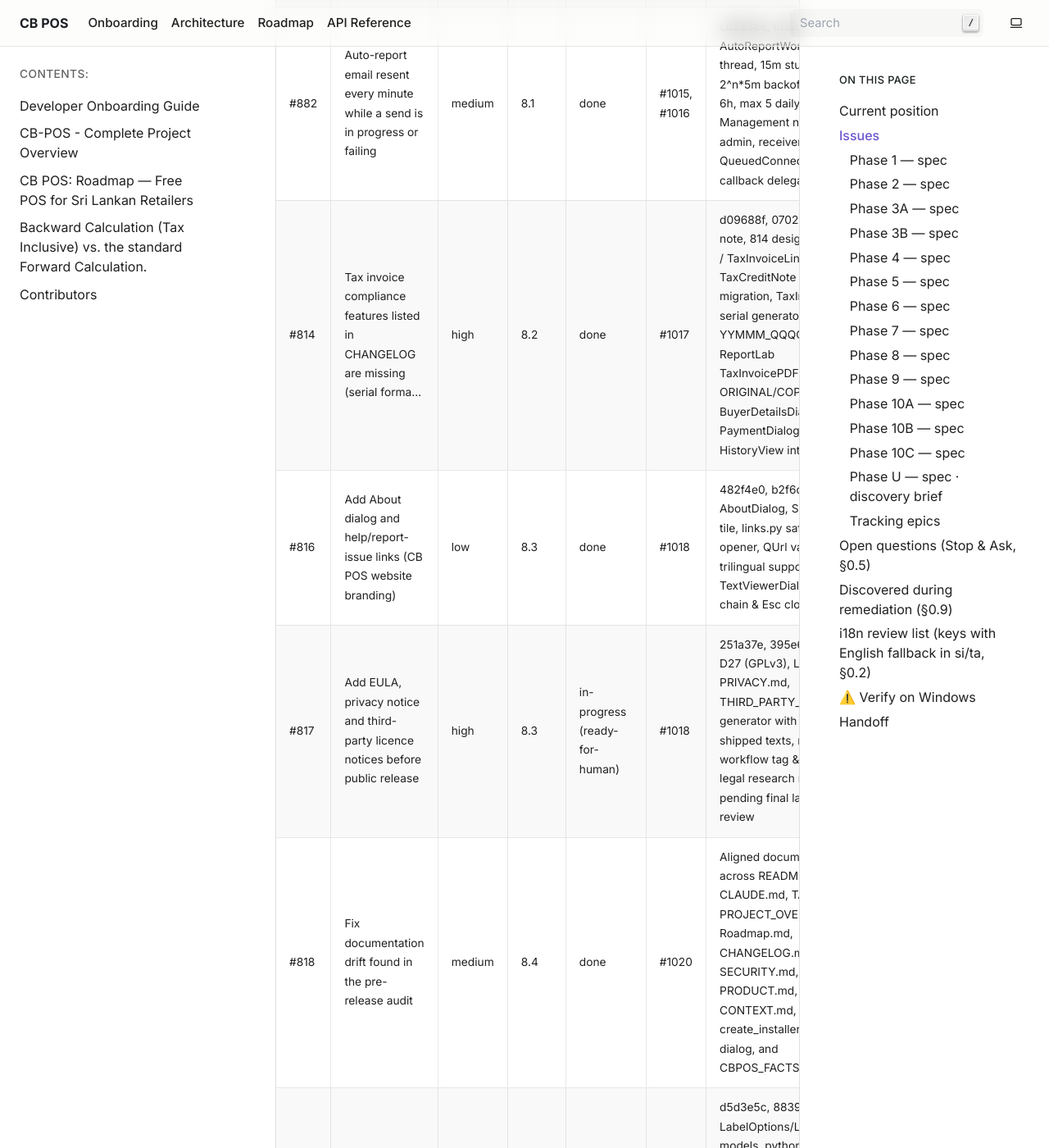
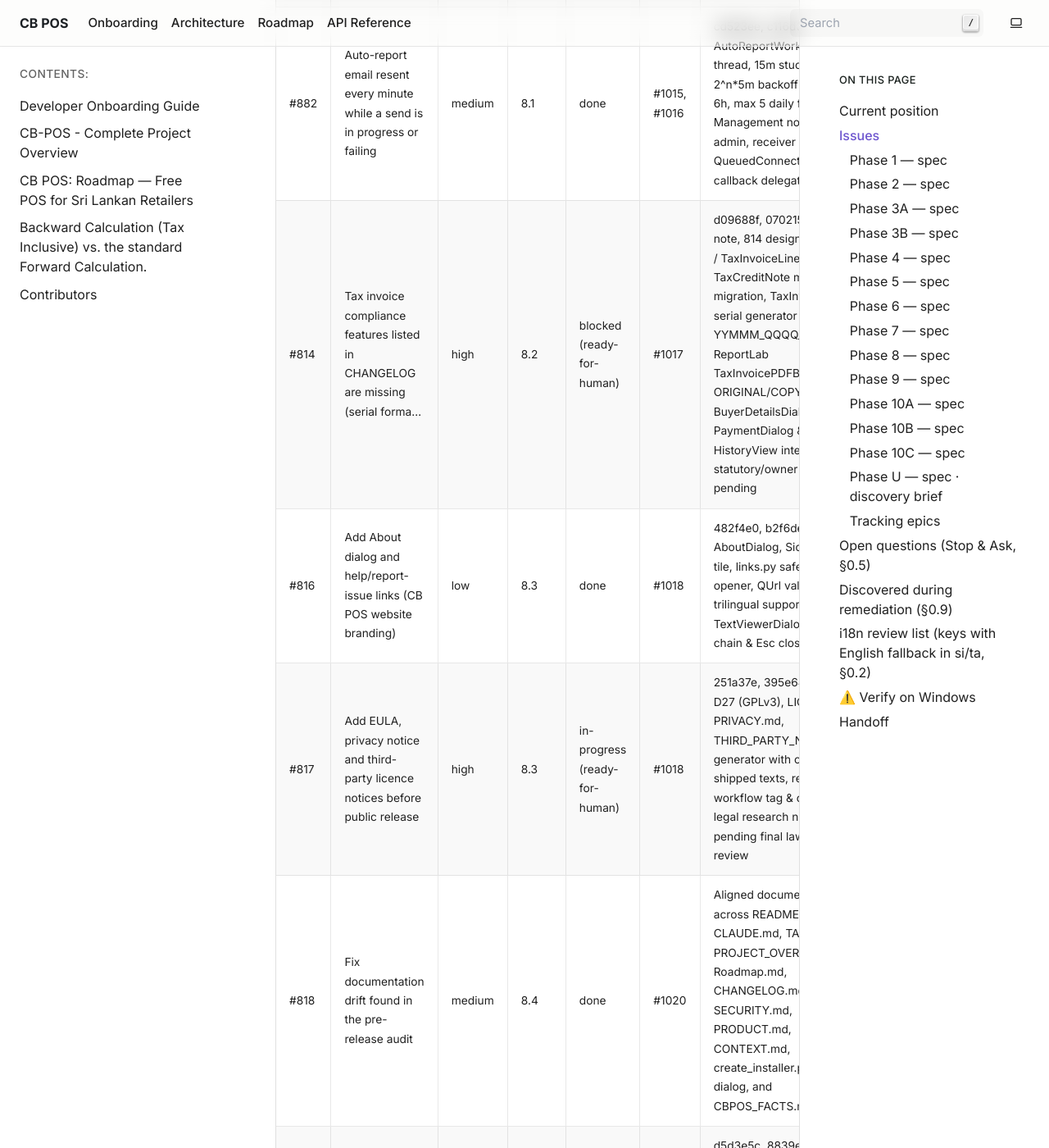
Before and after one commit to HMAHD/CB-POS, a Sphinx documentation site: the page built from docs/remediation/PROGRESS.md, in a window 1280 px wide and 1400 px high, scrolled down 20127 px. Shown: the whole window at 82% size. Built offline with Sphinx 7.4.7, drawn with Linux system fonts in a browser that asks for light colours; pages that are not in the unit, such as notebooks, are missing from menus; some of the changed text lies outside the part shown.

Commit message:
docs(remediation): correct human verification statuses

```diff
--- a/docs/remediation/PROGRESS.md
+++ b/docs/remediation/PROGRESS.md
@@ -137,7 +137,7 @@ Statuses: `todo` · `in-progress` · `blocked (Q#)` · `pr-open` · `done` (merg
 | #896 | Committing a GRN has no permission check (purchase.create_grn is defined but … | medium | 5.1 | done | #998 | 8e4ed10 · Enforce purchase.create_grn on GRN commit, add suppliers.manage and migration |
 | #809 | Settings encryption key is derived from hostname when missing (predictable) | medium | 5.2 | done | #999 | e8d78e6 · Random Fernet key, DPAPI/raw protection at rest, atomic legacy migration, unwrap quarantine |
 | #898 | Excel export writes text cells starting with "=" as live formulas (CSV/formul… | medium | 5.2 | done | #999 | e8d78e6 · Prevent formula injection via XLSX_WRITER_OPTIONS and csv_safe escaping |
-| #911 | Reprint prints voided sales and credit notes as ordinary "Cash Receipt" dupli… | low | 5.3 | done | #1000 | d9bf172 · ReceiptReprintService, sales.reprint permission & migration, refund document receipt truth, part-refunded note, void disable & tooltip (⚠️ Windows print pending) |
+| #911 | Reprint prints voided sales and credit notes as ordinary "Cash Receipt" dupli… | low | 5.3 | blocked (ready-for-human) | #1000 | d9bf172 · ReceiptReprintService, sales.reprint permission & migration, refund document receipt truth, part-refunded note, void disable & tooltip (⚠️ Windows print pending) |
 | #917 | PIN login runs one bcrypt check per active user on the UI thread, freezing th… | low | 5.4 | done | #1001 | e83346c · PinCheckWorker off UI thread for login/override/profile, disable UI with checking label, generation counter, no duplicate runs |
 | #918 | Three places use the segfault-prone `destroyed` pattern that CLAUDE.md forbid… | low | 5.4 | done | #1001 | e83346c · Eliminated destroyed.connect outside destroy_hooks, call_on_destroyed with ID dict in ModalDimmerManager, AST guardrails |
 
@@ -188,11 +188,11 @@ Statuses: `todo` · `in-progress` · `blocked (Q#)` · `pr-open` · `done` (merg
 | #808 | Update check: cannot be disabled, min_version ignored, release changelog alwa… | medium | 8.1 | done | #1015, #1016 | 2de4530, c116d3b · auto_update_check setting on System tab 5, packaging Version comparison for min_version required dialog, changelog_section.py and release workflow, plain text changelog |
 | #881 | Exports to USB / another drive refused ("Export path outside allowed director… | medium | 8.1 | done | #1015, #1016 | 37f4601, c116d3b · ensure_writable_target helper in cbpos/core/utils/paths.py, parent existence/W_OK check, format_export_error translated notice |
 | #882 | Auto-report email resent every minute while a send is in progress or failing | medium | 8.1 | done | #1015, #1016 | cd523ee, c116d3b, 2f565b2 · AutoReportWorker off UI thread, 15m stuck recovery, 2^n*5m backoff capped at 6h, max 5 daily failures, Management notice for admin, receiver QueuedConnection, email callback delegation |
-| #814 | Tax invoice compliance features listed in CHANGELOG are missing (serial forma… | high | 8.2 | done | #1017 | d09688f, 0702157 · research note, 814 design, TaxInvoice / TaxInvoiceLine / TaxCreditNote models & migration, TaxInvoiceService serial generator YYMMM_QQQQ_XXXXX, ReportLab TaxInvoicePDFBuilder ORIGINAL/COPY ONLY, BuyerDetailsDialog, PaymentDialog & HistoryView integration |
+| #814 | Tax invoice compliance features listed in CHANGELOG are missing (serial forma… | high | 8.2 | blocked (ready-for-human) | #1017 | d09688f, 0702157 · research note, 814 design, TaxInvoice / TaxInvoiceLine / TaxCreditNote models & migration, TaxInvoiceService serial generator YYMMM_QQQQ_XXXXX, ReportLab TaxInvoicePDFBuilder ORIGINAL/COPY ONLY, BuyerDetailsDialog, PaymentDialog & HistoryView integration; final statutory/owner verification pending |
 | #816 | Add About dialog and help/report-issue links (CB POS website branding) | low | 8.3 | done | #1018 | 482f4e0, b2f6de6 · AboutDialog, SideMenu Help tile, links.py safe URL opener, QUrl validation, trilingual support, TextViewerDialog, focus chain & Esc close |
 | #817 | Add EULA, privacy notice and third-party licence notices before public release | high | 8.3 | in-progress (ready-for-human) | #1018 | 251a37e, 395e647 · Decision D27 (GPLv3), LICENSE, PRIVACY.md, THIRD_PARTY_NOTICES.txt generator with complete shipped texts, release workflow tag & count check, legal research note; open pending final lawyer/owner review |
 | #818 | Fix documentation drift found in the pre-release audit | medium | 8.4 | done | #1020 | Aligned documentation drift across README, CLAUDE.md, TAX.md, PROJECT_OVERVIEW.md, Roadmap.md, CHANGELOG.md, SECURITY.md, PRODUCT.md, CONTEXT.md, create_installer.py, shortcuts dialog, and CBPOS_FACTS.md |
-| #819 | Product labels: English-only names, fake barcode in preview, no label size se… | low | 8.4 | done (ready-for-human: ⚠️ Verify on Windows) | #1020 | d5d3e5c, 8839ead · LabelOptions/LabelLayout models, python-barcode real CODE128/EAN13, ProductService.display_name for si/ta/bilingual, missing local name fallback warning, 50x30/40x25/58mm/custom presets & validation, live preview panel; physical print verification pending on Windows hardware |
+| #819 | Product labels: English-only names, fake barcode in preview, no label size se… | low | 8.4 | blocked (ready-for-human) | #1020 | d5d3e5c, 8839ead · LabelOptions/LabelLayout models, python-barcode real CODE128/EAN13, ProductService.display_name for si/ta/bilingual, missing local name fallback warning, 50x30/40x25/58mm/custom presets & validation, live preview panel; physical print verification pending on Windows hardware |
 
 ### Phase 9 — [spec](phases/phase-09-warranty.md)
 
@@ -201,7 +201,7 @@ Statuses: `todo` · `in-progress` · `blocked (Q#)` · `pr-open` · `done` (merg
 | #821 | Warranty W1: Warranty policies and assignment to products and categories | — | 9.1 | done | #1021 | d787378 · Decisions D28/D29; WarrantyPolicy model, migration, WarrantyService, product/category assignment, feature gating, UI dialogs & views |
 | #822 | Warranty W2: Register a warranty per sold unit and cascade on void or refund | — | 9.2 | done | #1022 | 62498f3 · Decision D30; Warranty model, migration, per-unit registration at checkout, whole-unit guard, void/refund cascades, LAN sync 1.4 |
 | #823 | Warranty W3: Optional serial/IMEI capture at checkout | — | 9.3 | done | #1023 | 0aedb47, 03ed8de · Serial/IMEI capture at checkout, IMEI Luhn validator, cart serial bookkeeping, held bill persistence, checkout guard, serial-aware partial refunds, SerialEntryDialog |
-| #824 | Warranty W4: Print the warranty on the receipt, the A4 invoice and a standalo… | — | 9.3 | done (ready-for-human: ⚠️ Verify on Windows) | #1023 | 0aedb47, 03ed8de · Sales receipt warranty blocks & terms, A4 invoice warranty lines, standalone thermal cards (58/80mm) with cut, A5/A4 PDF cards, reprint workflows, audit logging; pending physical printer & statutory text verification |
+| #824 | Warranty W4: Print the warranty on the receipt, the A4 invoice and a standalo… | — | 9.3 | blocked (ready-for-human) | #1023 | 0aedb47, 03ed8de · Sales receipt warranty blocks & terms, A4 invoice warranty lines, standalone thermal cards (58/80mm) with cut, A5/A4 PDF cards, reprint workflows, audit logging; pending physical printer & statutory text verification |
 | #825 | Warranty W5: Warranty lookup by receipt, serial, phone or customer | — | 9.4 | done | #1026 | ae95ea2 · WarrantyDTO, WarrantyService.search, calculate_effective_status, update_warranty_admin with audit logging, WarrantyLookupDialog, WarrantyCorrectionDialog, F9 shortcut |
 | #826 | Warranty W6: Warranty claims: intake, inspection, resolution and collection | — | 9.4 | done | #1026 | e6e9e9b · WarrantyClaim & WarrantyClaimEvent models, migration, WarrantyClaimService state machine, replacement warranty creation, refund/void claim guards, WarrantyClaimReceiptBuilder thermal slips, WarrantyClaimIntakeDialog, WarrantyClaimResolveDialog, WarrantyClaimsBoardView, sync protocol 1.5 |
 | #827 | Warranty W7: Claim replacement and refund with correct stock movements | — | 9.5 | done | #1027 | 1bce4ea · MovementType.WARRANTY stock deduction, atomic replacement with fresh/remaining term, refund claim integration with stock neutralization and audit logging, SQLite/PostgreSQL migration |
```
